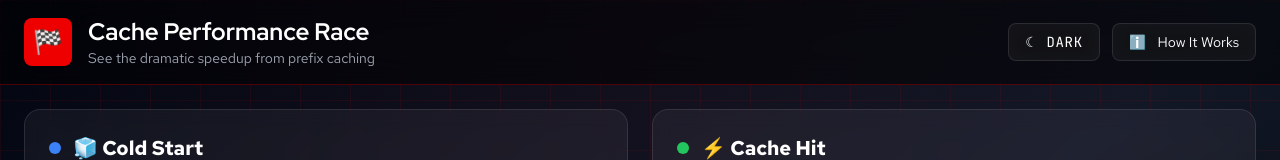
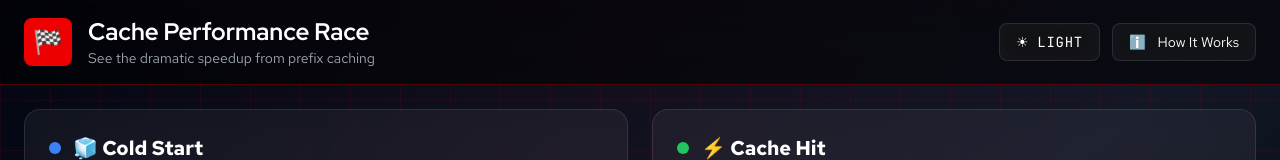
Before and after one commit to soyr-redhat/traffic-control-distributed-inference-demo, a React (Vite) app in the folder frontend/: page / in a window 1280 px wide. Shown: the top 160 px of the page. Built offline with nearby package versions, Linux system fonts and the light colour scheme; a web font is replaced by a local one.

Commit message:
fix button text to show target mode

```diff
--- a/frontend/src/components/ThemeToggle.jsx
+++ b/frontend/src/components/ThemeToggle.jsx
@@ -19,10 +19,10 @@ function ThemeToggle() {
   return (
     <button
       onClick={toggleTheme}
-      className="glass hover:bg-white/20 transition-all rounded-lg px-4 py-2 text-sm flex items-center gap-2 font-mono uppercase tracking-wider"
+      className="glass hover:bg-white/20 transition-all rounded-lg px-4 py-2 text-sm flex items-center gap-2 font-mono uppercase tracking-wider relative z-50"
     >
-      <span>{theme === 'dark' ? '☾' : '☀'}</span>
-      <span>{theme === 'dark' ? 'Dark' : 'Light'}</span>
+      <span>{theme === 'dark' ? '☀' : '☾'}</span>
+      <span>{theme === 'dark' ? 'Light' : 'Dark'}</span>
     </button>
   )
 }
```
